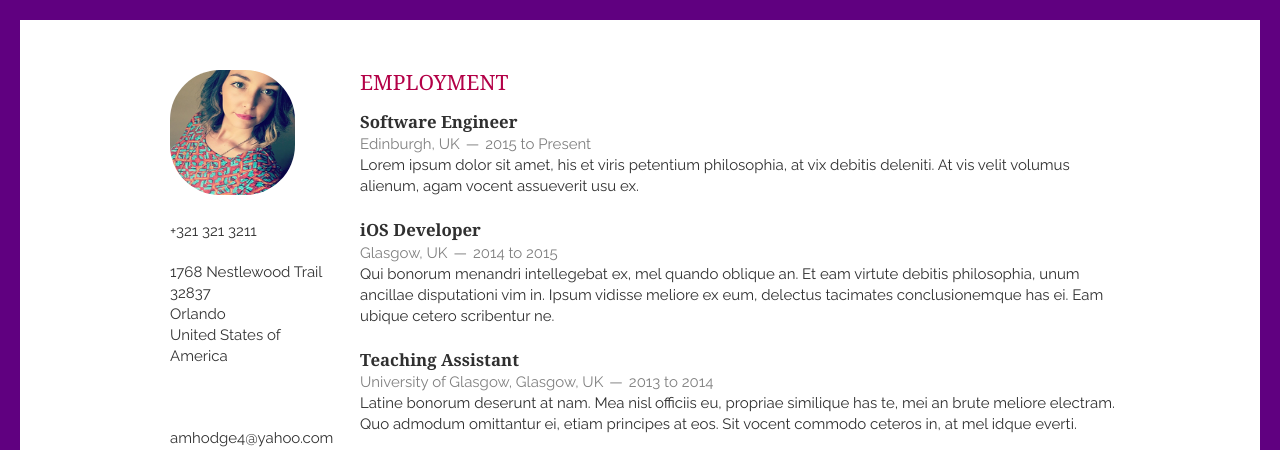
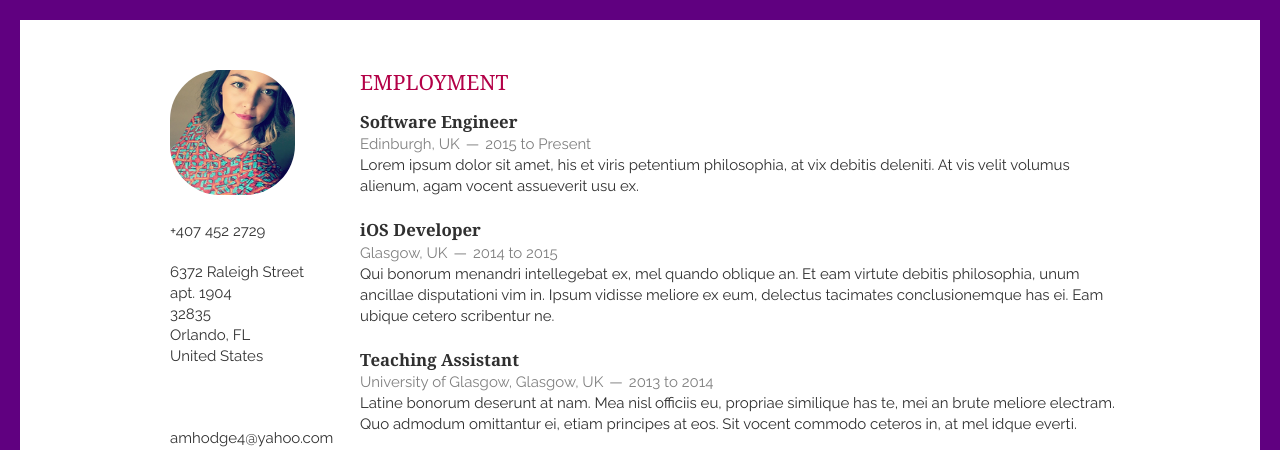
Before and after one commit to alaniahodge/alaniahodge.github.io, a Jekyll site: the page built from resume.html, in a window 1280 px wide. Shown: the top 450 px of the page. Built offline with Jekyll 4.4.1, drawn with Linux system fonts in a browser that asks for light colours; nearby versions of some CDN libraries.

Commit message:
corrected address

```diff
--- a/_config.yml
+++ b/_config.yml
@@ -19,13 +19,13 @@ avatar: profile.png
 email: amhodge4@yahoo.com
 github: lphipena.github.io.git # username
 linkedin: alania-hodge-a70658a4
-tel: +321 321 3211
+tel: +407 452 2729
 tel_full: tel:+2313213211
-google_maps: 'https://www.google.com/maps/place/1768+Nestlewood+Trail,+Orlando,+FL+32837'
-address: 1768 Nestlewood Trail
-postcode: 32837
-city: Orlando
-country: United States of America
+google_maps: 'https://www.google.com/maps/place/6372+Raleigh+St,+Orlando,+FL+32835'
+address: 6372 Raleigh Street apt. 1904
+postcode: 32835
+city: Orlando, FL
+country: United States
 #Comment out if you don't want disqus
 disqus: username
 google_analytics: UA-69391421-1
```
